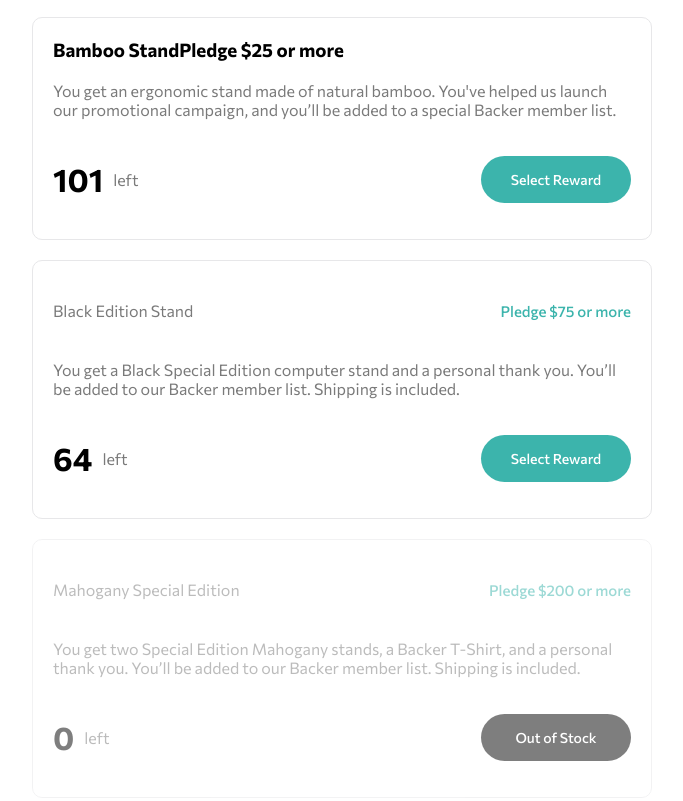
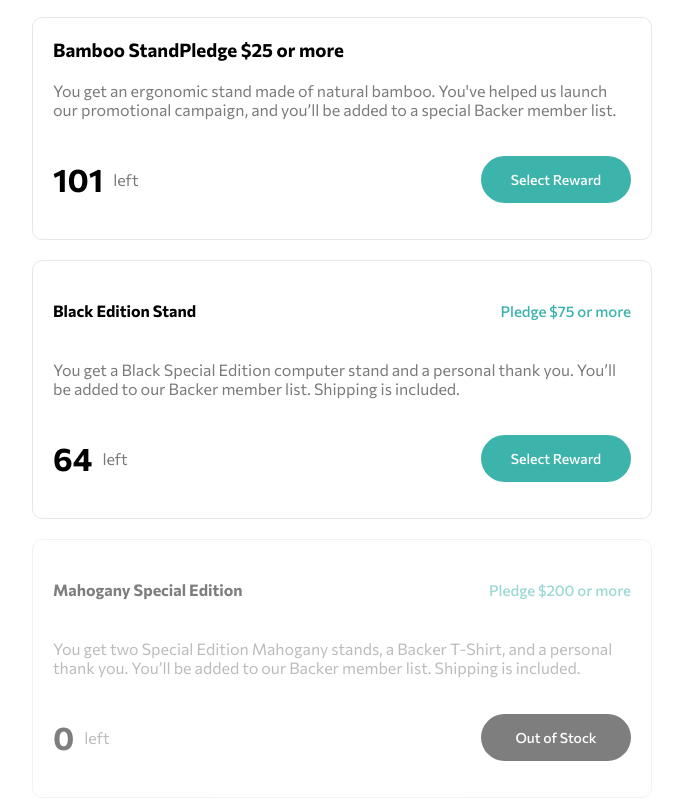
Before and after one commit to Ebulor/Crowdfunding-product-page, a plain HTML site: page index.html in a window 1280 px wide. Shown: the part 1076-1877 px from the top of the page, without its empty margins (298-981 px from the left). Drawn offline with Linux system fonts and the light colour scheme.

Commit message:
Update style.css

```diff
--- a/style.css
+++ b/style.css
@@ -204,6 +204,8 @@ nav a:last-child{
     display: flex;
     flex-direction: column;
     font-size: 16px;
+    font-weight:700;
+    color:black;
 }
 .reward-card .pledge-price span{
     color: var(--Moderate_cyan);
```
